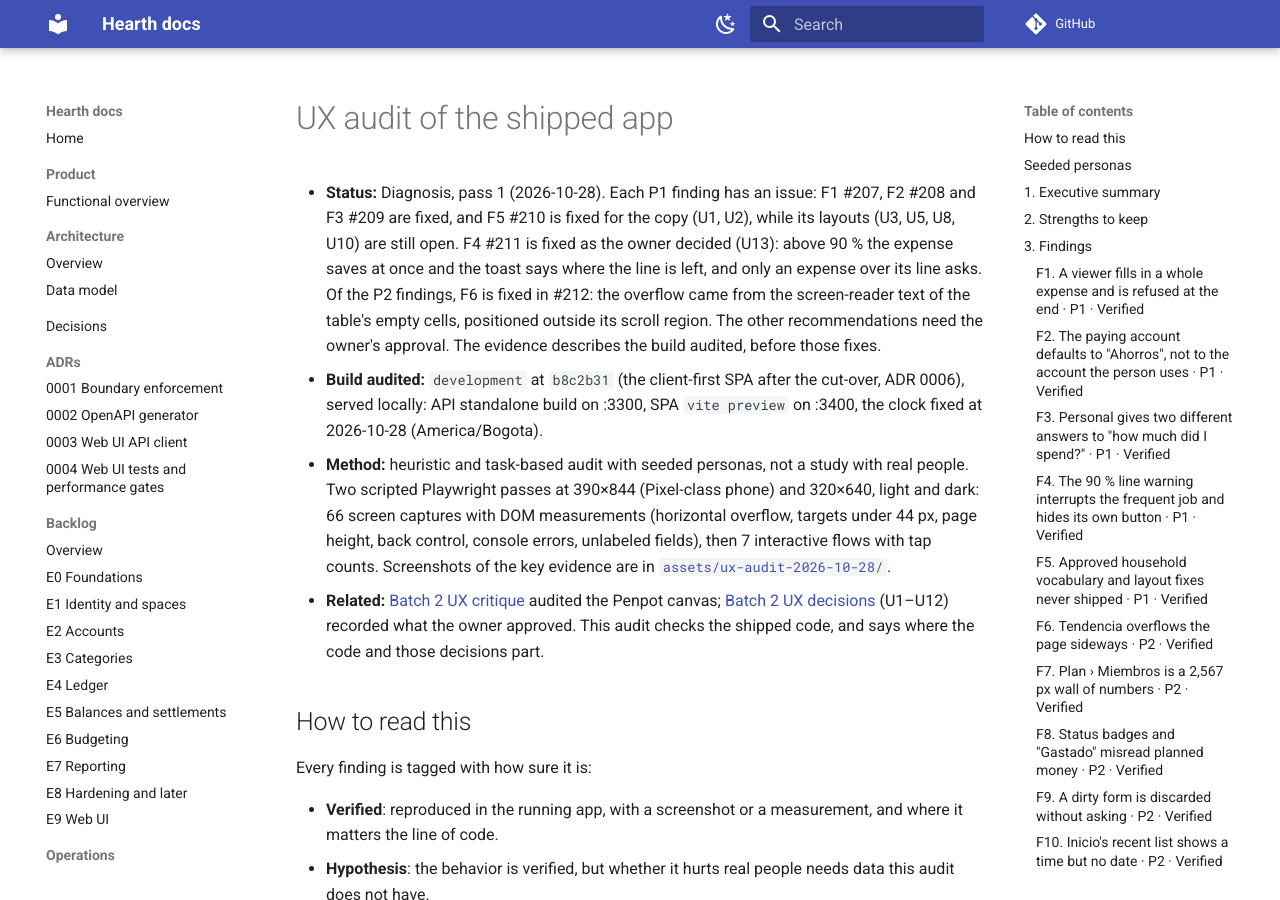
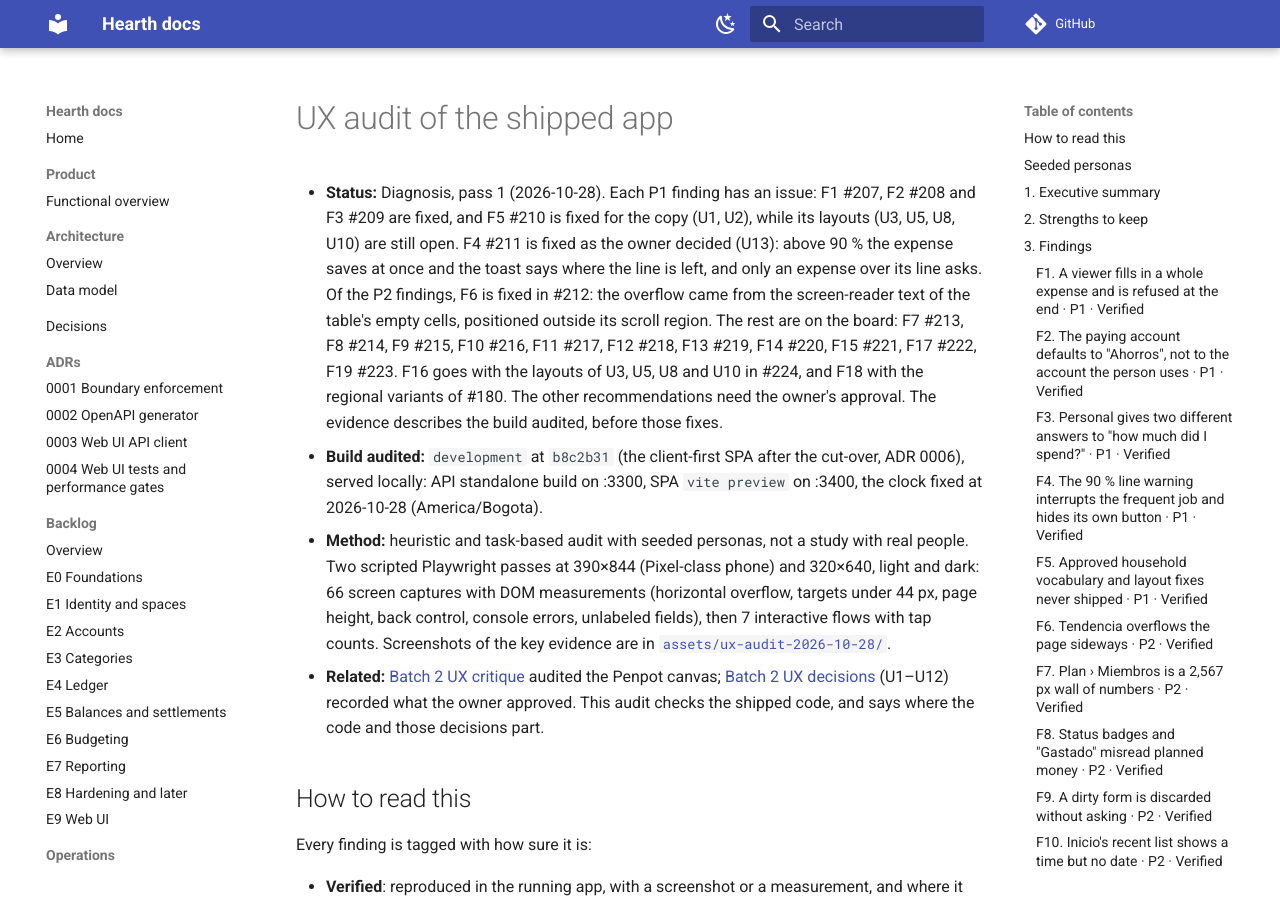
Before and after one commit to Facabore/Hearth, an MkDocs documentation site: the page built from docs/design/2026-10-28-ux-audit.md, in a window 1280 px wide and 900 px high. Built offline with MkDocs 1.6.1 and Material for MkDocs 9.7.7, drawn with Linux system fonts in a browser that asks for light colours; comment, search, counter and statistics services are not loaded.

Commit message:
docs(design): link the audit's remaining findings to their issues (Refs #213, #224)

```diff
--- a/docs/design/2026-10-28-ux-audit.md
+++ b/docs/design/2026-10-28-ux-audit.md
@@ -1,6 +1,6 @@
 # UX audit of the shipped app
 
-- **Status:** Diagnosis, pass 1 (2026-10-28). Each P1 finding has an issue: F1 #207, F2 #208 and F3 #209 are fixed, and F5 #210 is fixed for the copy (U1, U2), while its layouts (U3, U5, U8, U10) are still open. F4 #211 is fixed as the owner decided (U13): above 90 % the expense saves at once and the toast says where the line is left, and only an expense over its line asks. Of the P2 findings, F6 is fixed in #212: the overflow came from the screen-reader text of the table's empty cells, positioned outside its scroll region. The other recommendations need the owner's approval. The evidence describes the build audited, before those fixes.
+- **Status:** Diagnosis, pass 1 (2026-10-28). Each P1 finding has an issue: F1 #207, F2 #208 and F3 #209 are fixed, and F5 #210 is fixed for the copy (U1, U2), while its layouts (U3, U5, U8, U10) are still open. F4 #211 is fixed as the owner decided (U13): above 90 % the expense saves at once and the toast says where the line is left, and only an expense over its line asks. Of the P2 findings, F6 is fixed in #212: the overflow came from the screen-reader text of the table's empty cells, positioned outside its scroll region. The rest are on the board: F7 #213, F8 #214, F9 #215, F10 #216, F11 #217, F12 #218, F13 #219, F14 #220, F15 #221, F17 #222, F19 #223. F16 goes with the layouts of U3, U5, U8 and U10 in #224, and F18 with the regional variants of #180. The other recommendations need the owner's approval. The evidence describes the build audited, before those fixes.
 - **Build audited:** `development` at `b8c2b31` (the client-first SPA after the cut-over, ADR 0006), served locally: API standalone build on :3300, SPA `vite preview` on :3400, the clock fixed at 2026-10-28 (America/Bogota).
 - **Method:** heuristic and task-based audit with seeded personas, not a study with real people. Two scripted Playwright passes at 390×844 (Pixel-class phone) and 320×640, light and dark: 66 screen captures with DOM measurements (horizontal overflow, targets under 44 px, page height, back control, console errors, unlabeled fields), then 7 interactive flows with tap counts. Screenshots of the key evidence are in [`assets/ux-audit-2026-10-28/`](assets/ux-audit-2026-10-28/).
 - **Related:** [Batch 2 UX critique](batch2-ux-critique.md) audited the Penpot canvas; [Batch 2 UX decisions](batch2-ux-decisions.md) (U1–U12) recorded what the owner approved. This audit checks the shipped code, and says where the code and those decisions part.
```
